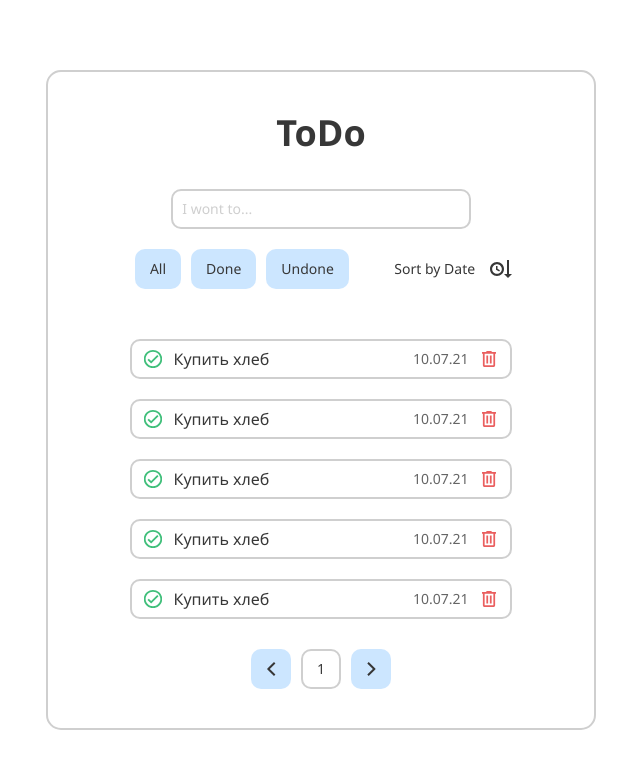
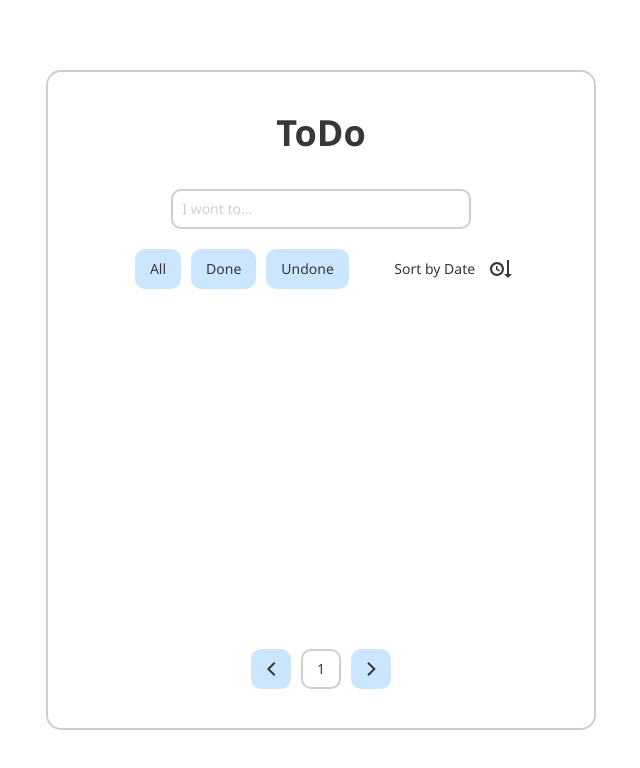
Before and after one commit to AlexandrZ1/todo, a React (Create React App) app in the folder client/: page / in a window 1280 px wide. Shown: the top 768 px of the page, without its empty margins (319-959 px from the left). Built offline with nearby package versions, Linux system fonts and the light colour scheme.

Commit message:
Created function for delete item and done item

```diff
--- a/client/src/components/Input.jsx
+++ b/client/src/components/Input.jsx
@@ -11,11 +11,10 @@ const Input = (props) => {
 
   const handleEnterPress = (event, value) => {
     if (event.charCode === 13 && isEmpty === false) {
-      props.setTodos([
-        ...props.todos,
-        { done: false, text: value, date: Date.now() },
-      ]);
-      console.log(props.todos);
+      props.setTodos(
+        props.todos.concat({ done: false, text: value, date: new Date() })
+      );
+      setValue('');
     }
   };
 
--- a/client/src/components/Main.jsx
+++ b/client/src/components/Main.jsx
@@ -1,23 +1,21 @@
-import Input from './Input'
-import Sort from './sort/Sort'
-import List from './todo/List'
-import Pagination from './Pagination'
-import style from './Main.module.scss'
-import { useState } from 'react'
+import Input from "./Input";
+import Sort from "./sort/Sort";
+import List from "./todo/List";
+import Pagination from "./Pagination";
+import style from "./Main.module.scss";
+import { useState } from "react";
 const Main = () => {
-    const [todos, setTodos] = useState([
-        { done: false, text: "Купить хлеб!", date: "12.07.21" },
-      ]);
+  const [todos, setTodos] = useState([]);
 
-    return (
-        <div className={style.main}>
-            <h1>ToDo</h1>
-            <Input todos={todos} setTodos={setTodos}/>
-            <Sort />
-            <List />
-            <Pagination />
-        </div>
-    )
-}
+  return (
+    <div className={style.main}>
+      <h1>ToDo</h1>
+      <Input todos={todos} setTodos={setTodos} />
+      <Sort todos={todos} setTodos={setTodos} />
+      <List todos={todos} setTodos={setTodos} />
+      <Pagination todos={todos} setTodos={setTodos} />
+    </div>
+  );
+};
 
-export default Main
+export default Main;
--- a/client/src/components/todo/Item.jsx
+++ b/client/src/components/todo/Item.jsx
@@ -1,12 +1,45 @@
-import style from './Item.module.scss'
+import { useState } from "react";
+import { useValidation } from "../../hooks/validation.hook";
+import style from "./Item.module.scss";
 
 const Item = (props) => {
-    return (<div className={style.container}>
-        <div className={style.btn_done}></div>
-        <div className={style.text}>{props.text}</div>
-        <div className={style.date}>{props.date}</div>
-        <div className={style.btn_delete}></div>
-    </div>)
-}
+    const [value, setValue] = useState("");
+    const { isEmpty } = useValidation(value, "isEmpty");
+    const handleChange = (e) => {
+    setValue(e.target.value);
+  };
 
-export default Item
+
+  const handleDone = (setTodos, index, todos) => {
+    if (!todos[index].done) {
+      setTodos(
+        todos.map((item, i) =>
+          i !== index ? item : { done: true, text: item.text, date: item.date }
+        )
+      );
+    }
+  };
+
+  const handleDelete = (setTodos, index, todos) => {
+    setTodos(todos.filter((todo) => todo !== todos[index]));
+  };
+
+  return (
+    <div className={style.container}>
+      <div
+        className={
+          props.todos[props.index].done ? style.btn_done : style.btn_not_done
+        }
+        onClick={() => handleDone(props.setTodos, props.index, props.todos)}
+      ></div>
+      <div className={style.text}>{props.text}</div>
+      <div className={style.date}>{props.date}</div>
+      <div
+        className={style.btn_delete}
+        onClick={() => handleDelete(props.setTodos, props.index, props.todos)}
+      ></div>
+    </div>
+  );
+};
+
+export default Item;
--- a/client/src/components/todo/List.jsx
+++ b/client/src/components/todo/List.jsx
@@ -1,14 +1,24 @@
-import Item from './Item'
-import style from './List.module.scss'
+import Item from "./Item";
+import style from "./List.module.scss";
 
-const List = () => {
-    return (<div className={style.container}>
-        <Item text='Купить хлеб' date='10.07.21'/>
-        <Item text='Купить хлеб' date='10.07.21'/>
-        <Item text='Купить хлеб' date='10.07.21'/>
-        <Item text='Купить хлеб' date='10.07.21'/>
-        <Item text='Купить хлеб' date='10.07.21'/>
-    </div>)
-}
+const List = (props) => {
+  return (
+    <div className={style.container}>
+      {props.todos.map((item, i) => (
+        <Item
+          text={item.text}
+          date={item.date.toLocaleDateString("ru-RU", {
+            year: "2-digit",
+            month: "2-digit",
+            day: "2-digit",
+          })}
+          todos={props.todos}
+          setTodos={props.setTodos}
+          index={i}
+        />
+      ))}
+    </div>
+  );
+};
 
-export default List
+export default List;
```
